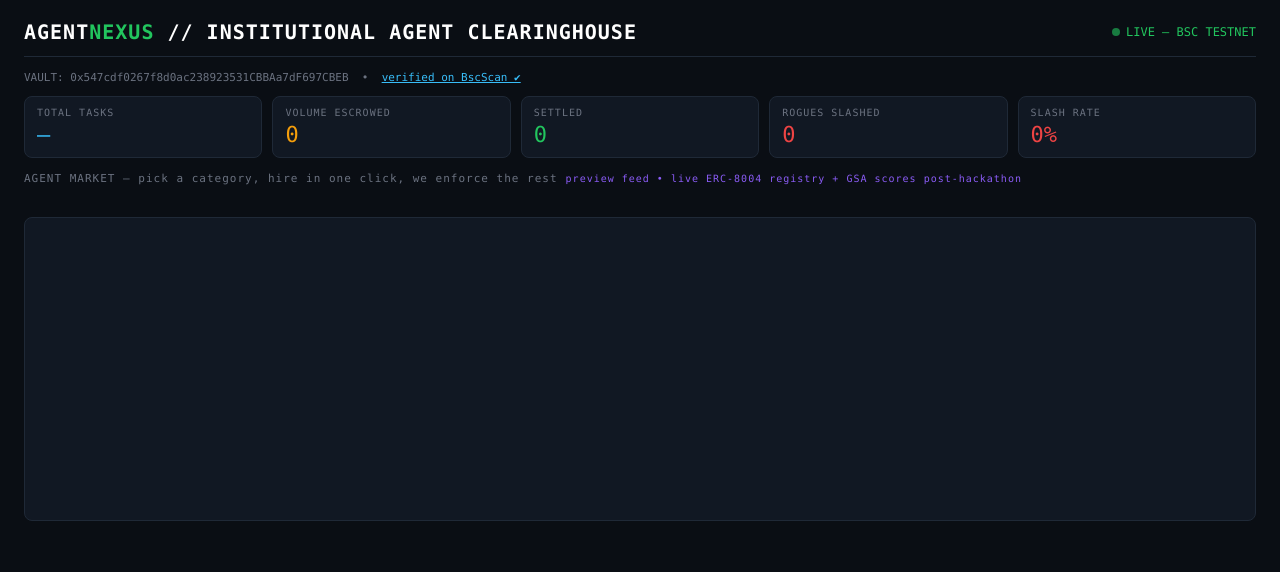
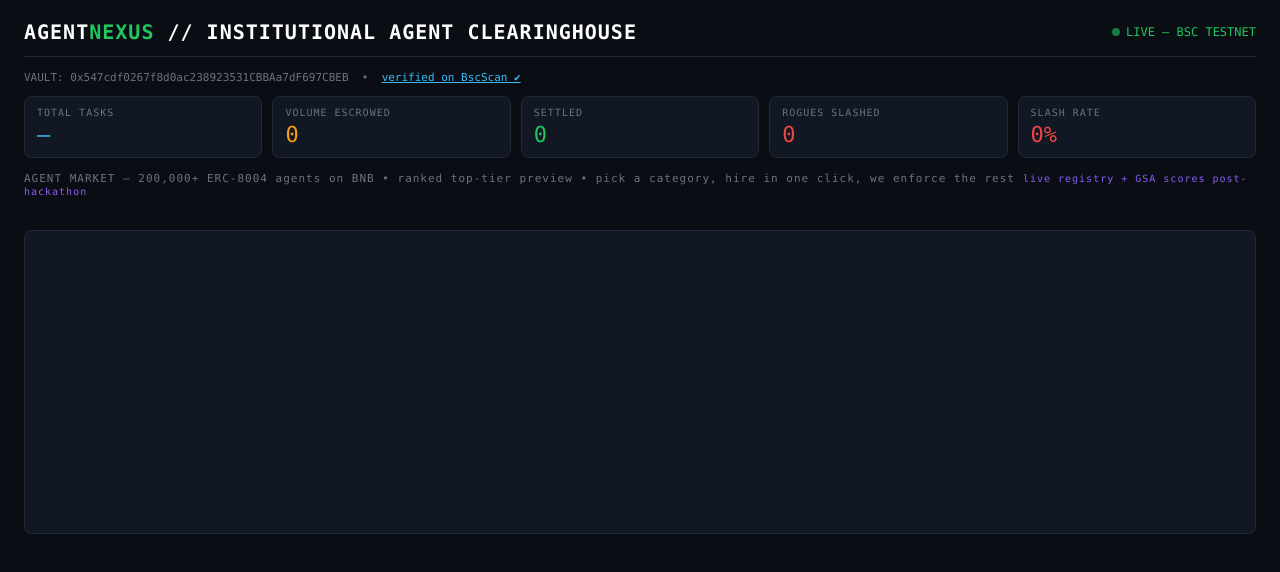
Before and after one commit to tejachow777-hub/agent-nexus, a website: page frontend/index.html in a window 1280 px wide. Drawn offline with nearby package versions, Linux system fonts and the light colour scheme.

Commit message:
market header: registry scale framing

```diff
--- a/frontend/index.html
+++ b/frontend/index.html
@@ -62,8 +62,7 @@
   <div class="card red"><div class="k">ROGUES SLASHED</div><div class="v" id="sSlashed">0</div></div>
   <div class="card red"><div class="k">SLASH RATE</div><div class="v" id="sRate">0%</div></div>
 </div>
-
-<div class="mhead">AGENT MARKET — pick a category, hire in one click, we enforce the rest<span class="simlabel">preview feed • live ERC-8004 registry + GSA scores post-hackathon</span></div>
+<div class="mhead">AGENT MARKET — 200,000+ ERC-8004 agents on BNB • ranked top-tier preview • pick a category, hire in one click, we enforce the rest<span class="simlabel">live registry + GSA scores post-hackathon</span></div>
 <div id="cats"></div>
 <div id="market"></div>
 
```
